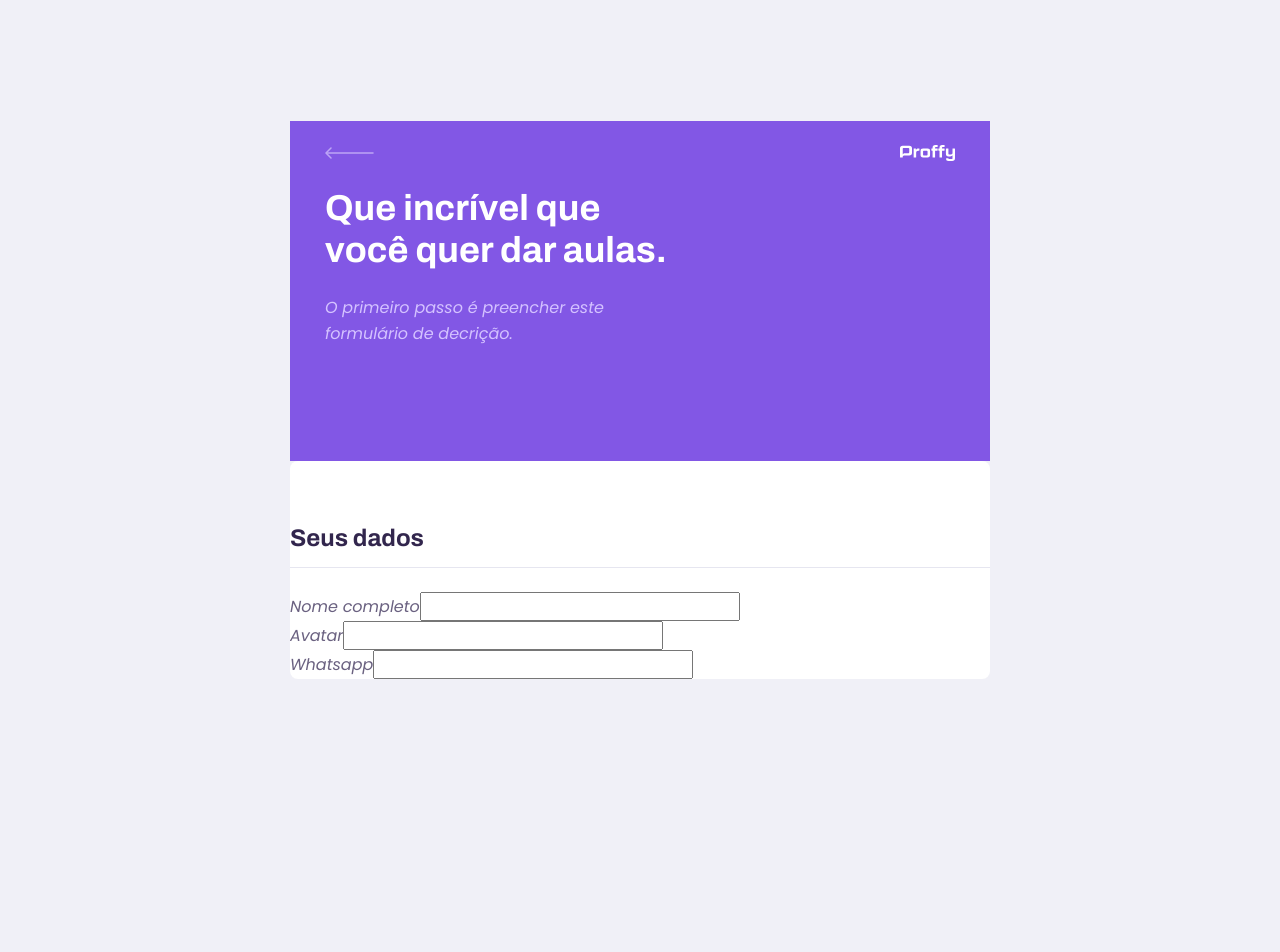
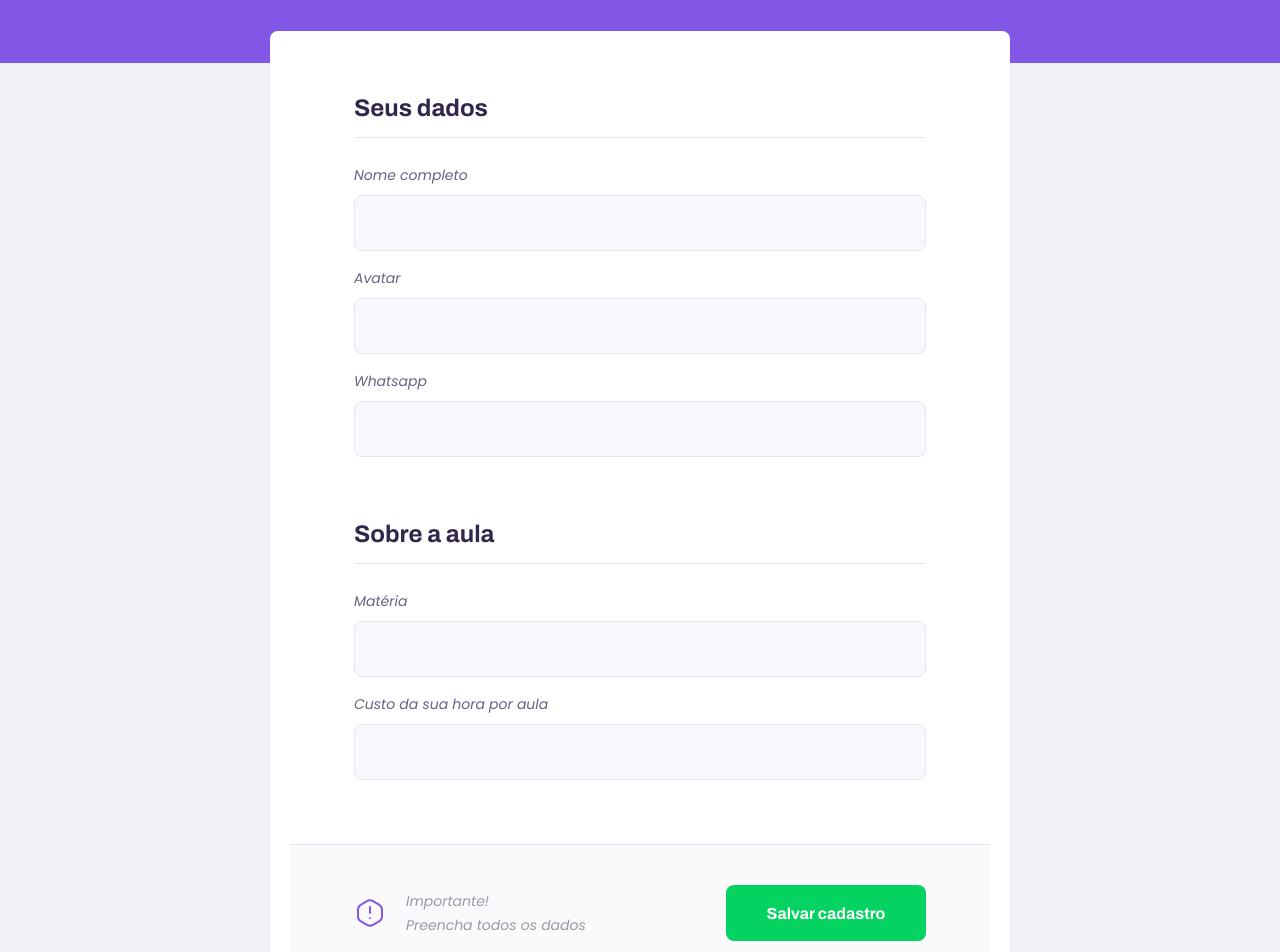
Before and after one commit to Alessandra-Nastassja/NLW-ROCKETSEAT-II, a React (Create React App) app in the folder web/: page /give-classes in a window 1280 px wide. Shown: the top 952 px of the page. Before the commit the page ends 800 px from the top, so only its background shows below. Built offline with nearby package versions, Linux system fonts and the light colour scheme; the HTML template or start-up script is replaced by a standard one.

Commit message:
Finally CSS

```diff
--- a/web/src/components/Input/index.tsx
+++ b/web/src/components/Input/index.tsx
@@ -1,14 +1,17 @@
-import React from "react";
+import React, { InputHTMLAttributes } from "react";
 
-interface InputProps{
+import './styles.css';
 
+interface InputProps extends InputHTMLAttributes<HTMLInputElement>{
+  label: string;
+  name: string;
 }
 
-const Input: React.FC<InputProps> = () => {
+const Input: React.FC<InputProps> = ({label, name, ...rest}) => {
   return (
     <div className="input-block">
-      <label htmlFor="name">Nome completo</label>
-      <input type="text" id="name" />
+      <label htmlFor={name}>{label}</label>
+      <input type="text" id={name} {...rest} />
     </div>
   );
 }
--- a/web/src/components/Input/styles.css
+++ b/web/src/components/Input/styles.css
@@ -0,0 +1,30 @@
+.input-block{
+    position: relative;
+}
+.input-block + .input-block{
+    margin-top: 1.4rem;
+}
+.input-block label{
+    font-size: 1.4rem;
+}
+.input-block input{
+    width: 100%;
+    height: 5.6rem;
+    margin-top: 0.8rem;
+    border-radius: 0.8rem;
+    background-color: var(--color-input-background);
+    border: 1px solid var(--color-line-in-white);
+    outline: 0;
+    padding: 0 1.6rem;
+    font: 1.6rem Archivo;
+}
+.input-block:focus-within::after{
+    width: calc(100% - 3.2rem);
+    height: 2px;
+    content: '';
+    background-color: var(--color-primary-light);
+    position: absolute;
+    left: 1.6rem;
+    right: 1.6rem;
+    bottom: 0;
+}
--- a/web/src/pages/TeacherForm/index.tsx
+++ b/web/src/pages/TeacherForm/index.tsx
@@ -1,8 +1,11 @@
 import React from "react";
 
+import Input from "../../components/Input";
 import PageHeader from "../../components/PageHeader";
 
-import './styles.css'
+import warningIcon from '../../assets/icons/warning.svg'
+
+import './styles.css';
 
 function TeacherForm() {
   return (
@@ -16,19 +19,28 @@
         <fieldset>
           <legend>Seus dados</legend>
 
-          <div className="input-block">
-            <label htmlFor="name">Nome completo</label>
-            <input type="text" id="name" />
-          </div>
-          <div className="input-block">
-            <label htmlFor="avatar">Avatar</label>
-            <input type="text" id="avatar" />
-          </div>
-          <div className="input-block">
-            <label htmlFor="whatsapp">Whatsapp</label>
-            <input type="text" id="whatsapp" />
-          </div>
+          <Input name="name" label="Nome completo"/>
+          <Input name="avatar" label="Avatar"/>
+          <Input name="whatsapp" label="Whatsapp"/>
         </fieldset>
+
+        <fieldset>
+          <legend>Sobre a aula</legend>
+
+          <Input name="subject" label="Matéria"/>
+          <Input name="cost" label="Custo da sua hora por aula"/>
+        </fieldset>
+
+        <footer>
+          <p>
+            <img src={warningIcon} alt="Aviso importante"/>
+            Importante! <br/>
+            Preencha todos os dados
+          </p>
+          <button type="button">
+            Salvar cadastro
+          </button>
+        </footer>
       </main>
     </div>
   );
--- a/web/src/pages/TeacherForm/styles.css
+++ b/web/src/pages/TeacherForm/styles.css
@@ -1,28 +1,32 @@
-#page-teacher-form{
+#page-teacher-form {
     width: 100vw;
     height: 100hv;
 }
-#page-teacher-form .page-header .header-content{
+
+#page-teacher-form .page-header .header-content {
     margin-bottom: 6.4rem;
 }
-#page-teacher-form main{
+
+#page-teacher-form main {
     background: var(--color-box-base);
     width: 100%;
     max-width: 74rem;
     border-radius: 0.8rem;
-    margin-bottom: -3.2rem auto 3.2rem;
-    padding-top: 6.4rem;
+    margin: -3.2rem auto 3.2rem;
+    padding: 6.4rem 2rem;
     overflow: hidden;
 }
-#page-teacher-form main fieldset{
+
+#page-teacher-form main fieldset {
     border: 0;
     padding-top: 0 2.4rem;
 }
-#page-teacher-form main fieldset + fieldset{
+
+#page-teacher-form main fieldset+fieldset {
     margin-top: 6.4rem;
 }
 
-#page-teacher-form main fieldset legend{
+#page-teacher-form main fieldset legend {
     font: 700 2.4rem Archivo;
     color: var(--color-text-title);
     margin-bottom: 2.4rem;
@@ -33,3 +37,67 @@
     padding-bottom: 1.6rem;
     border-bottom: 1px solid var(--color-line-in-white);
 }
+
+#page-teacher-form main footer {
+    padding: 4rem 2.4rem;
+    background: var(--color-box-footer);
+    border-top: 1px solid var(--color-line-in-white);
+    margin-top: 6.4rem;
+}
+
+#page-teacher-form main footer p {
+    display: flex;
+    align-items: center;
+    justify-content: center;
+    font-size: 1.4rem;
+    line-height: 2.4rem;
+    color: var(--color-text-complement);
+}
+
+#page-teacher-form main footer p img {
+    margin-right: 2rem;
+}
+#page-teacher-form main footer button {
+    width: 100%;
+    height: 5.6rem;
+    background: var(--color-secundary);
+    color: var(--color-button-text);
+    border: 0;
+    border-radius: 0.8rem;
+    cursor: pointer;
+    font: 700 1.6rem Archivo;
+    display: flex;
+    align-items: center;
+    justify-content: center;
+    text-decoration: none;
+    transition: background-color 0.2s;
+    margin-top: 3.2rem;
+}
+#page-teacher-form main footer button:hover{
+    background: var(--color-secundary-dark);
+}
+
+@media (min-width: 700px){
+    #page-teacher-form{
+        max-width: 100vw;;
+    }
+    #page-teacher-form .page-header .header-content {
+        margin-bottom: 0;
+    }
+    #page-teacher-form main fieldset {
+        padding: 0 6.4rem;
+    }
+    #page-teacher-form main footer {
+        padding: 4.0rem 6.4rem;
+        display: flex;
+        align-items: center;
+        justify-content: space-between;
+    }
+    #page-teacher-form main footer p{
+        justify-content: space-between;
+    }
+    #page-teacher-form main footer button{
+       width: 20rem;
+       margin-top: 0;
+    }
+}
--- a/web/src/pages/TeacherList/index.tsx
+++ b/web/src/pages/TeacherList/index.tsx
@@ -1,5 +1,6 @@
 import React from "react";
 
+import Input from "../../components/Input";
 import PageHeader from "../../components/PageHeader";
 import TeacherItem from "../../components/TeacherItem";
 
@@ -10,18 +11,9 @@
     <div id="page-teacher-list" className="container">
       <PageHeader title="Estes são os proffys disponíveis.">
         <form id="search-teachers">
-          <div className="input-block">
-              <label htmlFor="subject">Matéria</label>
-              <input type="text" id="subject"/>
-          </div>
-          <div className="input-block">
-              <label htmlFor="week_day">Dia da semana</label>
-              <input type="text" id="week_day"/>
-          </div>
-          <div className="input-block">
-              <label htmlFor="time">Horário</label>
-              <input type="text" id="time"/>
-          </div>
+          <Input name="subject" label="Matéria" />
+          <Input name="week_day" label="Dia da semana" />
+          <Input type="time" name="time" label="Horário" />
         </form>
       </PageHeader>
 
--- a/web/src/pages/TeacherList/styles.css
+++ b/web/src/pages/TeacherList/styles.css
@@ -7,36 +7,6 @@
 }
 #search-teachers label{
     color: var(--color-text-in-primary);
-}
-#search-teachers .input-block{
-    position: relative;
-}
-#search-teachers .input-block + .input-block{
-    margin-top: 1.4rem;
-}
-#search-teachers .input-block label{
-    font-size: 1.4rem;
-}
-#search-teachers .input-block input{
-    width: 100%;
-    height: 5.6rem;
-    margin-top: 0.8rem;
-    border-radius: 0.8rem;
-    background-color: var(--color-input-background);
-    border: 1px solid var(--color-line-in-white);
-    outline: 0;
-    padding: 0 1.6rem;
-    font: 1.6rem Archivo;
-}
-#search-teachers .input-block:focus-within::after{
-    width: calc(100% - 3.2rem);
-    height: 2px;
-    content: '';
-    background-color: var(--color-primary-light);
-    position: absolute;
-    left: 1.6rem;
-    right: 1.6rem;
-    bottom: 0;
 }
 #page-teacher-list main{
    margin: 3.2rem auto;
@@ -58,7 +28,7 @@
         margin-top: 0rem;
     }
     #page-teacher-list main{
-        padding: 32rem 0;
+        padding: 3.2rem 0;
         max-width: 740px;
         margin: 0 auto;
     }
```
